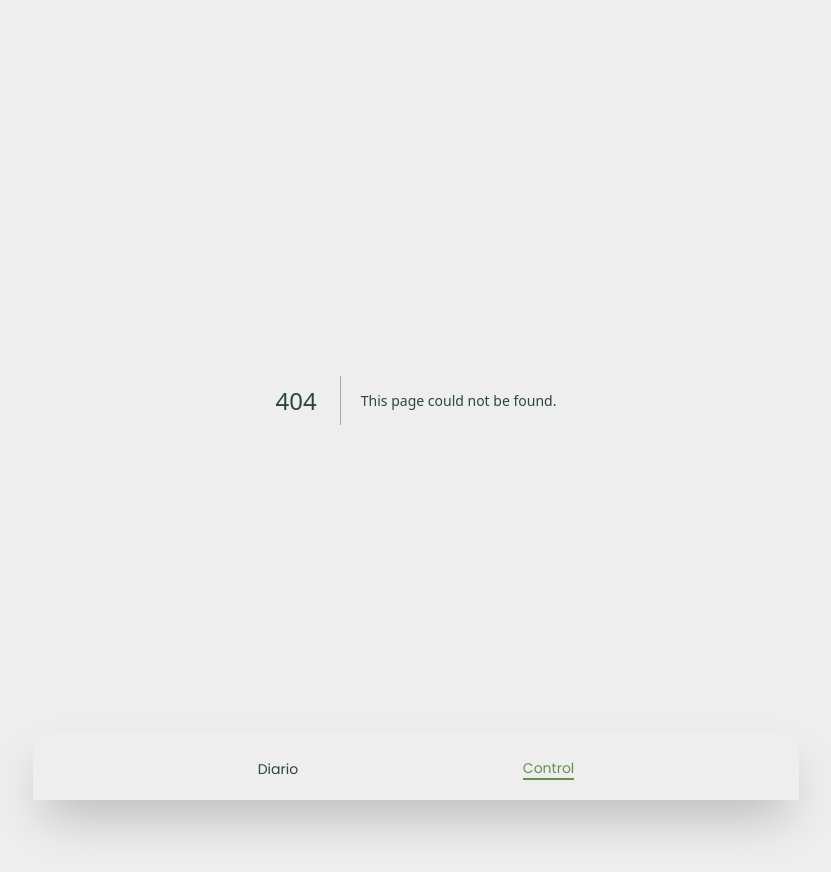
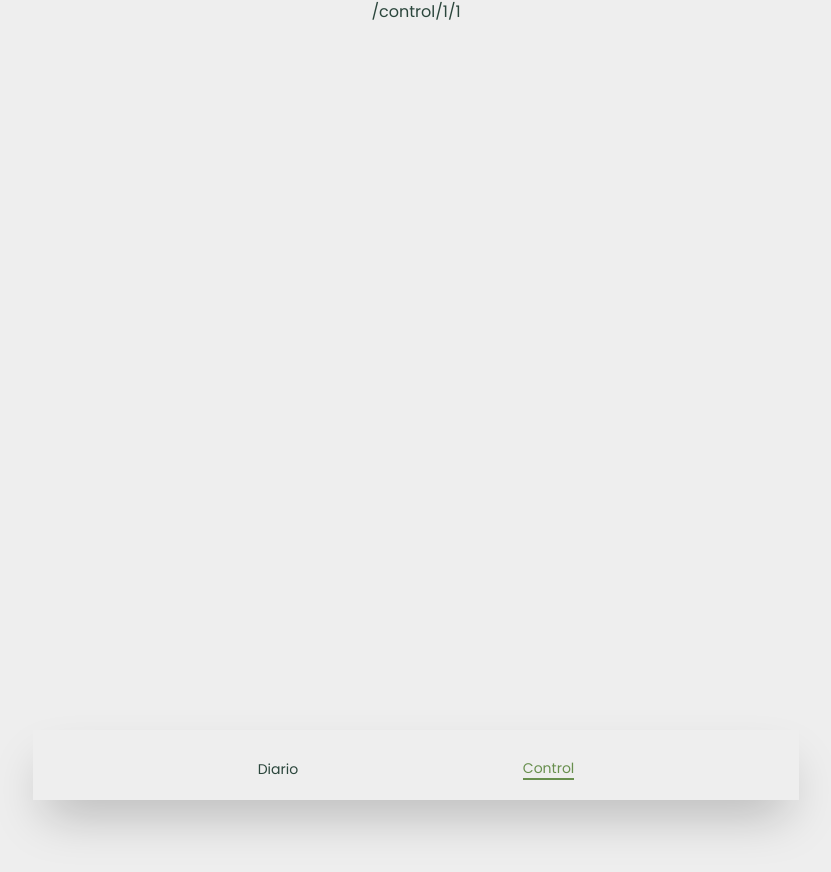
Before and after one commit to vinxcode/huerto, a Next.js app: page /control/1/1 in a window 1280 px wide. Before the commit this address had no page. Shown: the top 872 px of the page, without its empty margins (224-1055 px from the left). After the commit the page ends 800 px from the top, so only its background shows below. Built offline with nearby package versions, Linux system fonts and the light colour scheme.

Commit message:
Updating path names

```diff
--- /dev/null
+++ b/app/control/[cultivo]/[siembra]/page.tsx
@@ -0,0 +1,15 @@
+'use client'
+
+import { usePathname } from 'next/navigation'
+import React from 'react'
+
+const detalleSiembra = () => {
+
+    const pathname = usePathname()
+
+  return (
+    <div>{pathname}</div>
+  )
+}
+
+export default detalleSiembra
--- a/app/control/[siembra]/page.tsx
+++ b/app/control/[cultivo]/page.tsx
@@ -1,18 +1,22 @@
 'use client'
 
-import { useParams } from 'next/navigation'
+import { useParams, usePathname } from 'next/navigation'
 import { useStore } from '@/app/store/useStore'
 import { useEffect, useState } from 'react'
 import { createClient } from '@/utils/supabase/client'
+import Link from 'next/link'
 
 
 const Siembra = () => {
 
     const supabase = createClient()
 
-    const { siembra } = useParams()
+    const pathname = usePathname()
+    const { cultivo } = useParams()
     const idCultivo = useStore((state) => state.idCultivo)
     const [siembras, setSiembras] = useState([])
+
+    // console.log(pathname, `/1`)
 
     useEffect(() => {
         const getSiembras = async () => {
@@ -28,17 +32,19 @@ const Siembra = () => {
     return (
         <section className='w-full flex flex-col items-center'>
             <header className='bg-dark-green h-[120px] w-full py-10 px-7 rounded-b-3xl'>
-                <h1 className='text-4xl text-light-grey font-bold'>{siembra}</h1>
+                <h1 className='text-4xl text-light-grey font-bold'>{cultivo}</h1>
+                {/* <h1>{pathname}</h1> */}
             </header>
             <button className='text-center w-11/12 my-3 bg-dark-green text-white px-10 py-3 shadow-xl rounded-xl hover:bg-dark-grey  hover:animate-in'>Agregar siembra</button>
             <div className='grid grid-cols-2 p-3' >
                 {
                     siembras && (
-                        siembras.map((siembra, index) => (
+                        siembras.map((item, index) => (
 
-                            <a className='h-20 bg-light-green p-5 rounded-xl shadow-lg m-2 cursor-pointer hover:bg-light-grey' key={index}>
-                                <p className='text-dark-grey'>{siembra.fecha_siembra}</p>
-                            </a>
+                            <Link className='h-20 bg-light-green p-5 rounded-xl shadow-lg m-2 cursor-pointer hover:bg-light-grey' key={index}
+                                href={`/${item.id_siembra}`}>
+                                <p className='text-dark-grey'>{item.fecha_siembra}</p>
+                            </Link>
 
                         ))
                     )
--- a/app/control/page.tsx
+++ b/app/control/page.tsx
@@ -1,6 +1,6 @@
 'use client'
 
-import React, { useEffect, useState } from 'react'
+import { useEffect, useState } from 'react'
 import Link from 'next/link';
 import { createClient } from "@/utils/supabase/client";
 import { useStore } from '@/app/store/useStore'
@@ -16,7 +16,6 @@ const Control = () => {
       const { data: cultivosSupabase } = await supabase.from("cultivos").select();
       setCultivos(cultivosSupabase)
     }
-
     getCultivos()
   }, [supabase])
 
```
